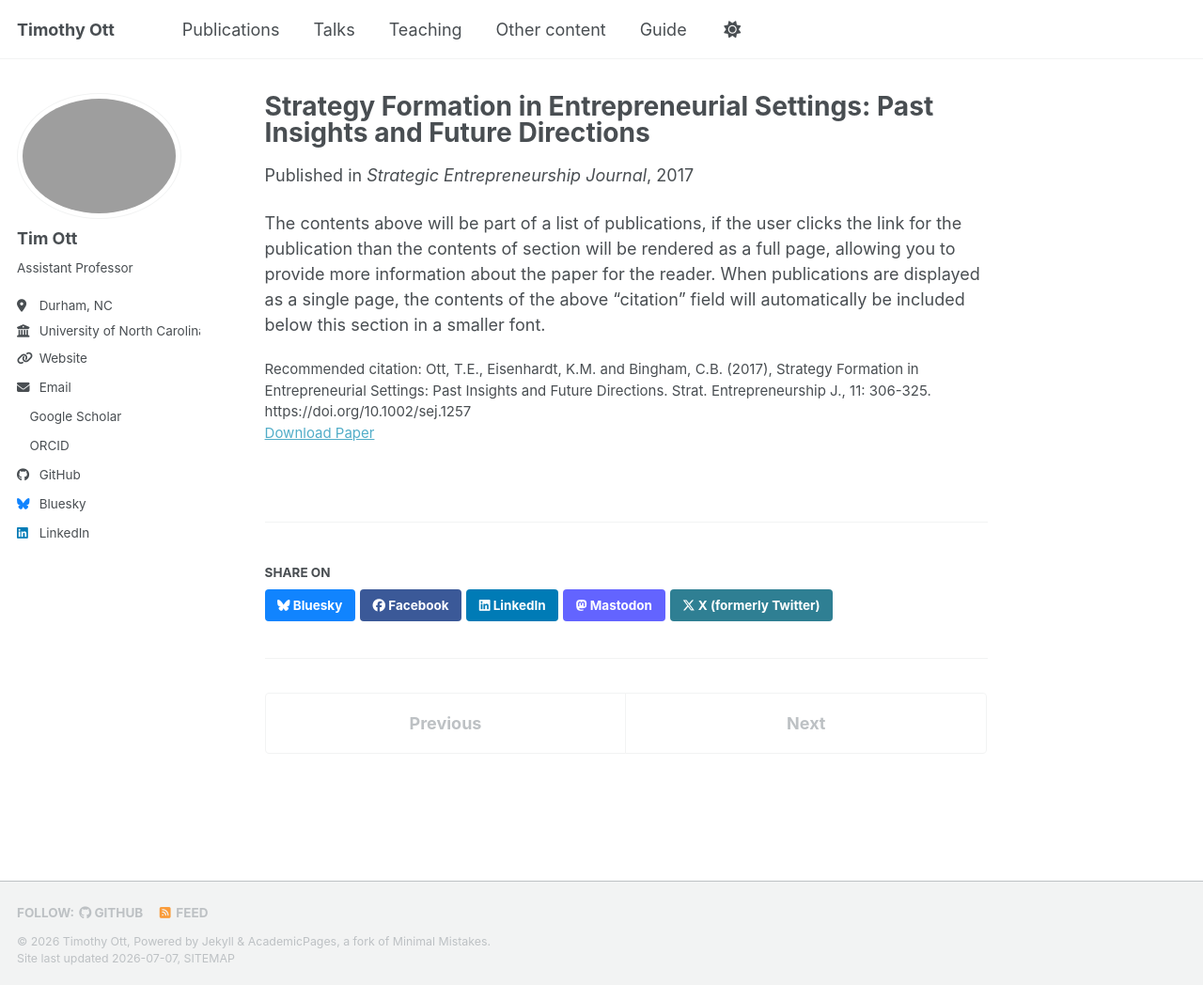
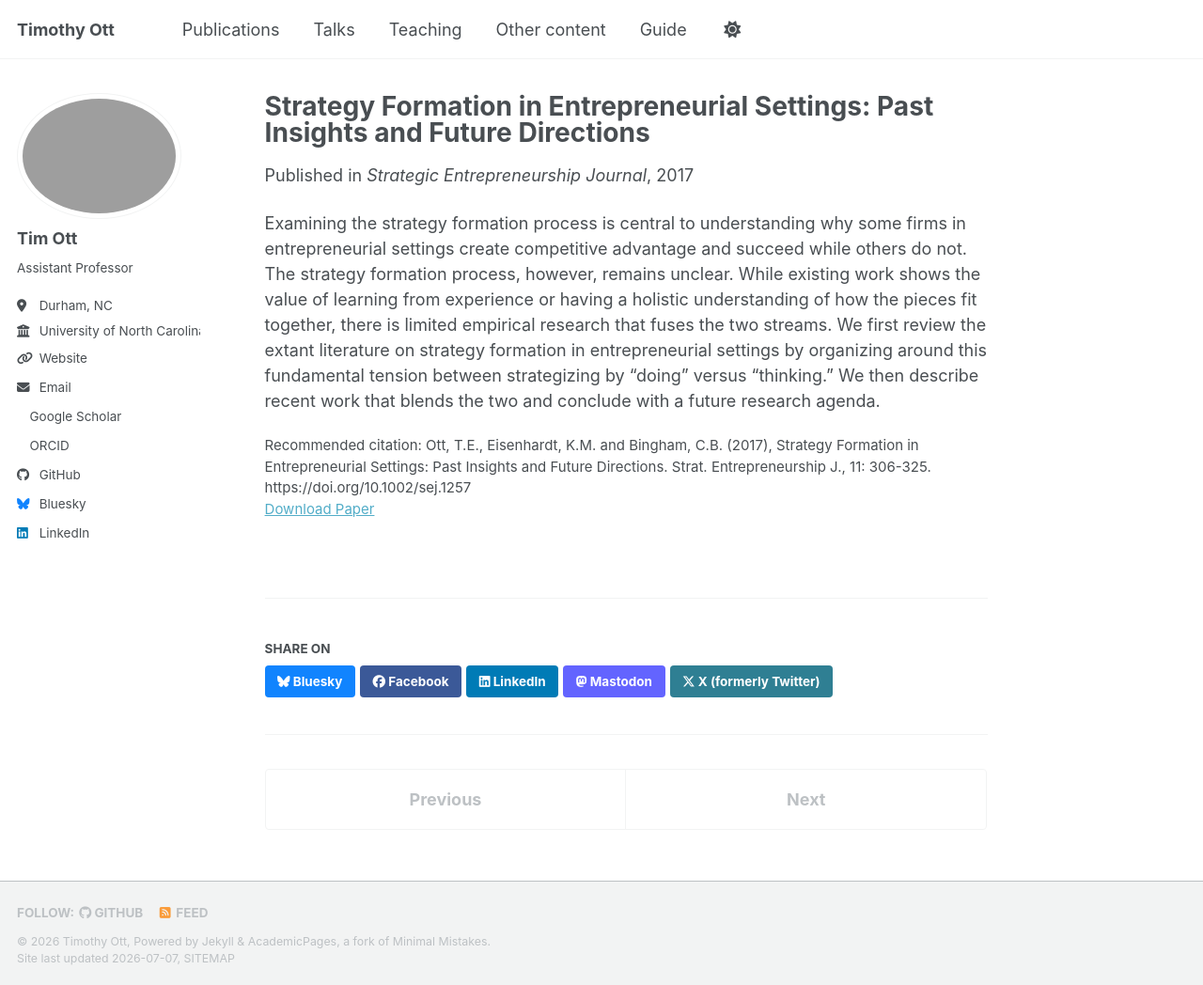
Before and after one commit to timothyott/timothyott.github.io, a Jekyll site: the page built from _publications/SEJ-2017.md, in a window 1280 px wide and 1048 px high. Shown: the whole window at 94% size. Built offline with Jekyll 4.4.1, drawn with Linux system fonts in a browser that asks for light colours; a style sheet for code colours, icons or effects is not loaded.

Commit message:
Update SEJ-2017.md

```diff
--- a/_publications/SEJ-2017.md
+++ b/_publications/SEJ-2017.md
@@ -11,4 +11,4 @@ paperurl: 'https://doi.org/10.1002/sej.1257'
 bibtexurl:
 citation: 'Ott, T.E., Eisenhardt, K.M. and Bingham, C.B. (2017), Strategy Formation in Entrepreneurial Settings: Past Insights and Future Directions. Strat. Entrepreneurship J., 11: 306-325. https://doi.org/10.1002/sej.1257'
 ---
-The contents above will be part of a list of publications, if the user clicks the link for the publication than the contents of section will be rendered as a full page, allowing you to provide more information about the paper for the reader. When publications are displayed as a single page, the contents of the above "citation" field will automatically be included below this section in a smaller font.
+Examining the strategy formation process is central to understanding why some firms in entrepreneurial settings create competitive advantage and succeed while others do not. The strategy formation process, however, remains unclear. While existing work shows the value of learning from experience or having a holistic understanding of how the pieces fit together, there is limited empirical research that fuses the two streams. We first review the extant literature on strategy formation in entrepreneurial settings by organizing around this fundamental tension between strategizing by “doing” versus “thinking.” We then describe recent work that blends the two and conclude with a future research agenda.
```
Also changed, not shown: other parts of _publications/SEJ-2017.md (+1 -1 lines).
